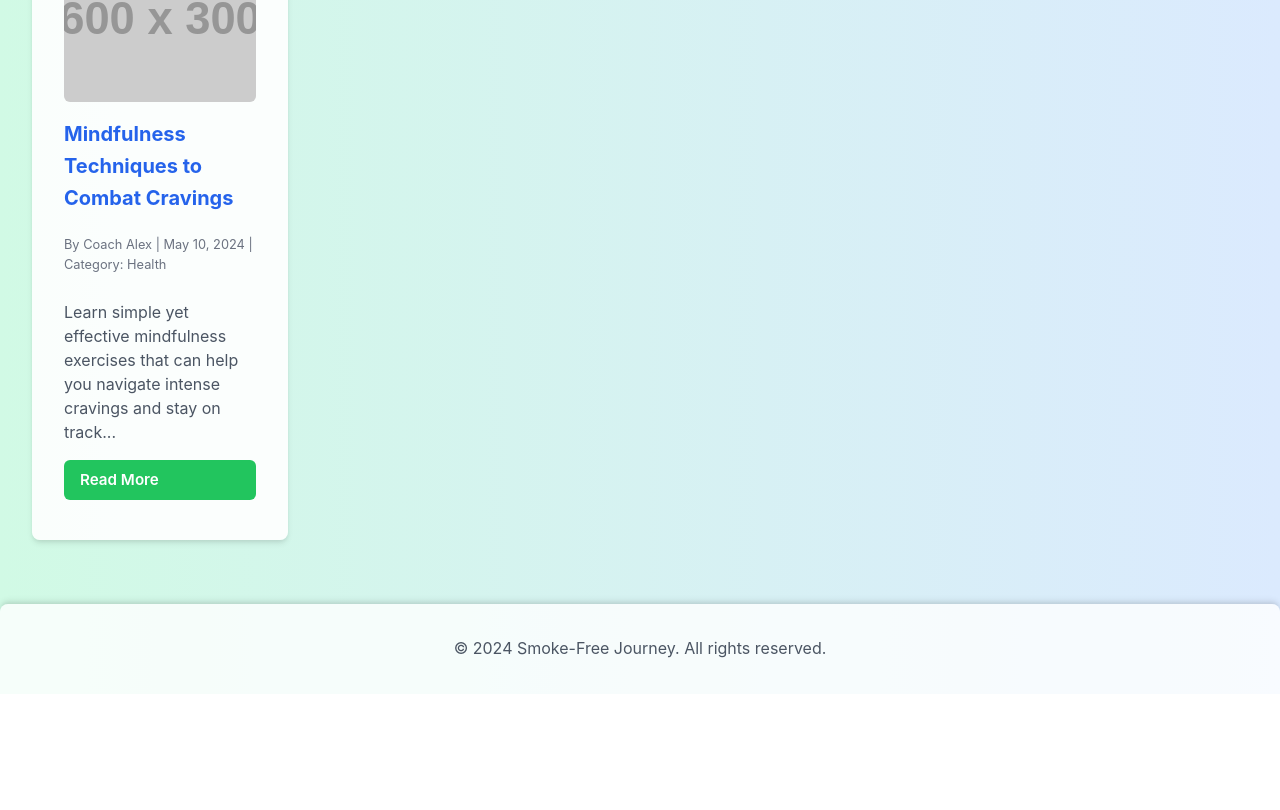
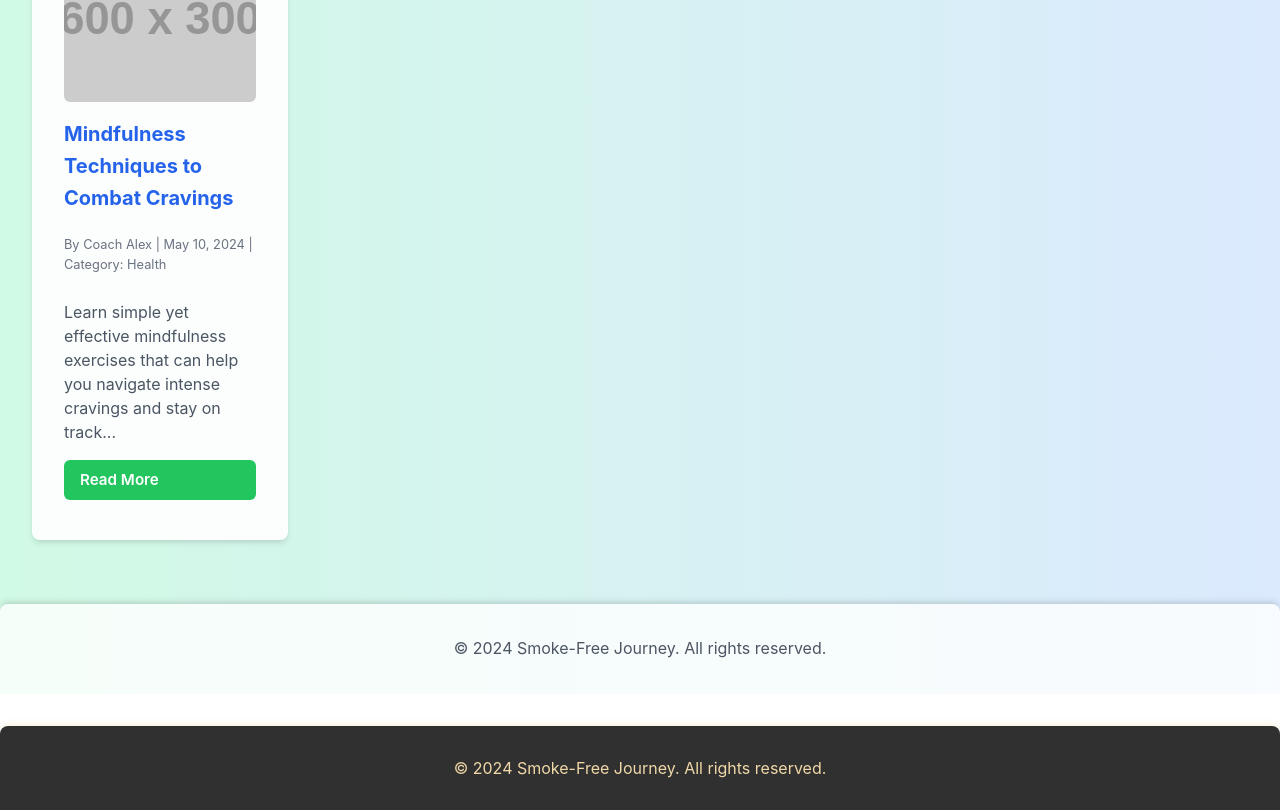
Before and after one commit to TuaaanAnhNguyen/SWP391-SU25-FE, an Angular app in the folder smoking-cessation/: page /blog in a window 1280 px wide. Shown: the part 916-1726 px from the top of the page. Before the commit the page ends 1610 px from the top, so only its background shows below. Built offline with nearby package versions, Linux system fonts and the light colour scheme.

Commit message:
making footer component to be reused

```diff
--- a/smoking-cessation/src/app/app.html
+++ b/smoking-cessation/src/app/app.html
@@ -5,3 +5,4 @@
     <router-outlet></router-outlet>
   </div>
 </div>
+<app-footer *ngIf="showFooter()"></app-footer>
--- a/smoking-cessation/src/app/app.ts
+++ b/smoking-cessation/src/app/app.ts
@@ -3,10 +3,11 @@ import { RouterOutlet, Router } from '@angular/router';
 import { Header } from './header/header';
 import { Sidebar } from "./sidebar/sidebar";
 import { CommonModule } from '@angular/common';
+import {Footer} from "./footer/footer";
 
 @Component({
   selector: 'app-root',
-  imports: [RouterOutlet, Header, CommonModule, Sidebar],
+  imports: [RouterOutlet, Header, CommonModule, Sidebar, Footer],
   templateUrl: './app.html',
   styleUrl: './app.css',
 })
@@ -38,4 +39,15 @@ export class App {
       '/blog',
     ].includes(this.router.url);
   }
+  showFooter() {
+    return ![
+      '/login',
+      '/signup',
+      '/admin-dashboard',
+      '/admin-dashboard/members',
+      '/admin-dashboard/coaches',
+      '/admin-dashboard/staffs',
+      '/admin-dashboard/admins',
+    ].includes(this.router.url);
+  }
 }
--- /dev/null
+++ b/smoking-cessation/src/app/footer/footer.css
@@ -0,0 +1,17 @@
+.main-footer {
+    background-color: rgba(26, 26, 26, 0.9);
+    /* Dark background with transparency */
+    padding-top: 1rem;
+    padding-bottom: 1rem;
+    margin-top: 2rem;
+    border-top-left-radius: 0.5rem;
+    border-top-right-radius: 0.5rem;
+    box-shadow: 0 -4px 6px -1px rgba(212, 175, 55, 0.1), 0 -2px 4px -1px rgba(212, 175, 55, 0.06);
+    /* Gold shadow */
+}
+
+.footer-content {
+    text-align: center;
+    color: #F0D8A8;
+    /* Light gold for footer text */
+}
--- /dev/null
+++ b/smoking-cessation/src/app/footer/footer.html
@@ -0,0 +1,5 @@
+<footer class="main-footer">
+    <div class="container footer-content">
+      <p>&copy; 2024 Smoke-Free Journey. All rights reserved.</p>
+    </div>
+  </footer>
--- /dev/null
+++ b/smoking-cessation/src/app/footer/footer.ts
@@ -0,0 +1,11 @@
+import { Component } from '@angular/core';
+
+@Component({
+  selector: 'app-footer',
+  imports: [],
+  templateUrl: './footer.html',
+  styleUrl: './footer.css'
+})
+export class Footer {
+
+}
--- a/smoking-cessation/src/app/homepage/homepage.html
+++ b/smoking-cessation/src/app/homepage/homepage.html
@@ -128,9 +128,9 @@
     </section>
   </main>
 
-  <footer class="main-footer">
+<!--   <footer class="main-footer">
     <div class="container footer-content">
       <p>&copy; 2024 Smoke-Free Journey. All rights reserved.</p>
     </div>
-  </footer>
+  </footer> -->
 </div>
```
Also changed, not shown: 1 other file (tests, documents, lock files or other folders).
